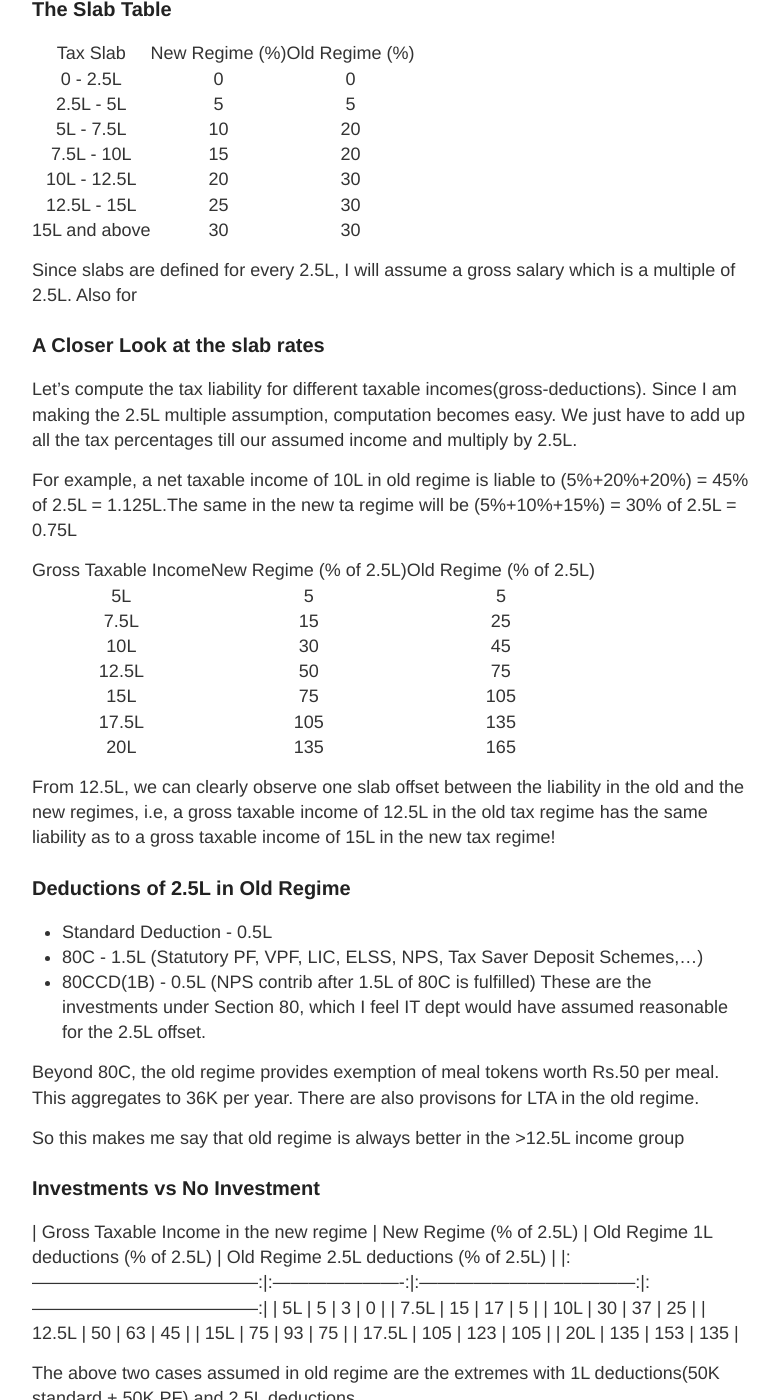
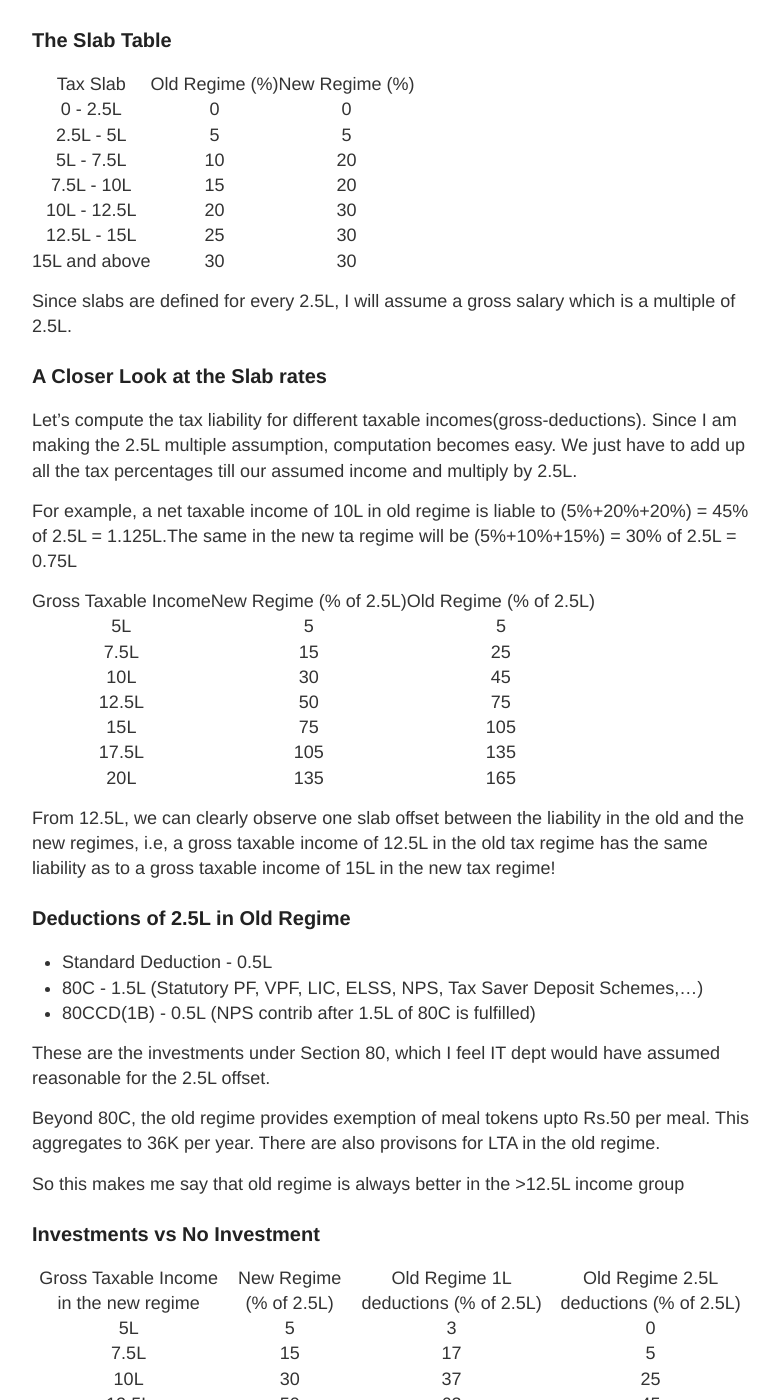
Before and after one commit to pa1tech/blog, a Jekyll site: the page built from _posts/2021-11-4-tax-regime.md, in a window 1280 px wide and 1400 px high, scrolled down 1075 px. Shown: the whole window, without its empty margins (248-1028 px from the left). Built offline with Jekyll 4.4.1, drawn with Linux system fonts in a browser that asks for light colours; some of the changed text lies outside the part shown.

Commit message:
Update 2021-11-4-tax-regime.md

```diff
--- a/_posts/2021-11-4-tax-regime.md
+++ b/_posts/2021-11-4-tax-regime.md
@@ -4,45 +4,45 @@ title: "#6 What's the catch in the old vs new regime slabs?"
 avatar: "/images/3_income_tax.jpg"
 ---
 
+I am sure most of the salaried employees, after coming accross the tax slab rates in the old and new tax regimes, would have used some online calculators to decide which regime gives them lesser tax liability. But can we decide on a regime without any math?
+
 <br/>
 <div style="text-align:center"><img src="{{ site.baseurl }}/images/3_income_tax.jpg" /></div>
 <br/>
 
-I am sure most of the salaried employees, after coming accross the tax slab rates in the old and new tax regimes, would have used some online calculators to decide which regime gives them lesser tax liability. But can we decide on a regime without any math?
-
-> What is the logic behind those slab rates? (Is there a logic at all?) <br/>
+> What is the logic behind those slab rates? (Is there a logic at all?) <br/> <br/>
 > I feel old tax regime **always** gives lesser tax liability (given a very few conditions)
 
 Let's get into the elaboration of the above lines.
 
 ### The Slab Table
 
-|    Tax Slab   | New Regime (%) | Old Regime (%) |
-|:-------------:|:--------------:|:--------------:|
-|    0 - 2.5L   |        0       |        0       |
-|   2.5L - 5L   |        5       |        5       |
-|   5L - 7.5L   |       10       |       20       |
-|   7.5L - 10L  |       15       |       20       |
-|  10L - 12.5L  |       20       |       30       |
-|  12.5L - 15L  |       25       |       30       |
-| 15L and above |       30       |       30       |
+|    Tax Slab   	| Old Regime (%) 	| New Regime (%) 	|
+|:-------------:	|:--------------:	|:--------------:	|
+|    0 - 2.5L   	|        0       	|        0       	|
+|   2.5L - 5L   	|        5       	|        5       	|
+|   5L - 7.5L   	|       10       	|       20       	|
+|   7.5L - 10L  	|       15       	|       20       	|
+|  10L - 12.5L  	|       20       	|       30       	|
+|  12.5L - 15L  	|       25       	|       30       	|
+| 15L and above 	|       30       	|       30       	|
 
-Since slabs are defined for every 2.5L, I will assume a gross salary which is a multiple of 2.5L. Also for
+Since slabs are defined for every 2.5L, I will assume a gross salary which is a multiple of 2.5L.
 
-### A Closer Look at the slab rates
+### A Closer Look at the Slab rates
 Let's compute the tax liability for different taxable incomes(gross-deductions). Since I am making the 2.5L multiple assumption, computation becomes easy. We just have to add up all the tax percentages till our assumed income and multiply by 2.5L.
 
 For example, a net taxable income of 10L in old regime is liable to (5%+20%+20%) = 45% of 2.5L = 1.125L.The same in the new ta regime will be (5%+10%+15%) = 30% of 2.5L = 0.75L
 
-| Gross Taxable Income | New Regime (% of 2.5L) | Old Regime (% of 2.5L) |
-|:--------------------:|:----------------------:|:----------------------:|
-|          5L          |            5           |            5           |
-|         7.5L         |           15           |           25           |
-|          10L         |           30           |           45           |
-|         12.5L        |           50           |           75           |
-|          15L         |           75           |           105          |
-|         17.5L        |           105          |           135          |
-|          20L         |           135          |           165          |
+| Gross Taxable Income 	| New Regime (% of 2.5L) 	| Old Regime (% of 2.5L) 	|
+|:--------------------:	|:----------------------:	|:----------------------:	|
+|          5L          	|            5           	|            5           	|
+|         7.5L         	|           15           	|           25           	|
+|          10L         	|           30           	|           45           	|
+|         12.5L        	|           50           	|           75           	|
+|          15L         	|           75           	|           105          	|
+|         17.5L        	|           105          	|           135          	|
+|          20L         	|           135          	|           165          	|
 
 
 From 12.5L, we can clearly observe one slab offset between the liability in the old and the new regimes, i.e, a gross taxable income of 12.5L in the old tax regime has the same liability as to a gross taxable income of 15L in the new tax regime!
@@ -51,22 +51,24 @@ From 12.5L, we can clearly observe one slab offset between the liability in the
 * Standard Deduction - 0.5L
 * 80C - 1.5L (Statutory PF, VPF, LIC, ELSS, NPS, Tax Saver Deposit Schemes,...)
 * 80CCD(1B) - 0.5L (NPS contrib after 1.5L of 80C is fulfilled)
+
 These are the investments under Section 80, which I feel IT dept would have assumed reasonable for the 2.5L offset.
 
-Beyond 80C, the old regime provides exemption of meal tokens worth Rs.50 per meal. This aggregates to 36K per year. There are also provisons for LTA in the old regime.
+Beyond 80C, the old regime provides exemption of meal tokens upto Rs.50 per meal. This aggregates to 36K per year. There are also provisons for LTA in the old regime.
 
 So this makes me say that old regime is always better in the >12.5L income group
 
 ### Investments vs No Investment
-| Gross Taxable Income in the new regime | New Regime (% of 2.5L) | Old Regime 1L deductions (% of 2.5L) | Old Regime 2.5L deductions (% of 2.5L) |
-|:--------------------------------------:|:----------------------:|:------------------------------------:|:--------------------------------------:|
-|                   5L                   |            5           |                   3                  |                    0                   |
-|                  7.5L                  |           15           |                  17                  |                    5                   |
-|                   10L                  |           30           |                  37                  |                   25                   |
-|                  12.5L                 |           50           |                  63                  |                   45                   |
-|                   15L                  |           75           |                  93                  |                   75                   |
-|                  17.5L                 |           105          |                  123                 |                   105                  |
-|                   20L                  |           135          |                  153                 |                   135                  |
+
+| Gross Taxable Income in the new regime 	| New Regime (% of 2.5L) 	| Old Regime 1L deductions (% of 2.5L) 	| Old Regime 2.5L deductions (% of 2.5L) 	|
+|:---:	|:---:	|:---:	|:---:	|
+| 5L 	| 5 	| 3 	| 0 	|
+| 7.5L 	| 15 	| 17 	| 5 	|
+| 10L 	| 30 	| 37 	| 25 	|
+| 12.5L 	| 50 	| 63 	| 45 	|
+| 15L 	| 75 	| 93 	| 75 	|
+| 17.5L 	| 105 	| 123 	| 105 	|
+| 20L 	| 135 	| 153 	| 135 	|
 
 The above two cases assumed in old regime are the extremes with 1L deductions(50K standard + 50K PF) and 2.5L deductions
 
```
